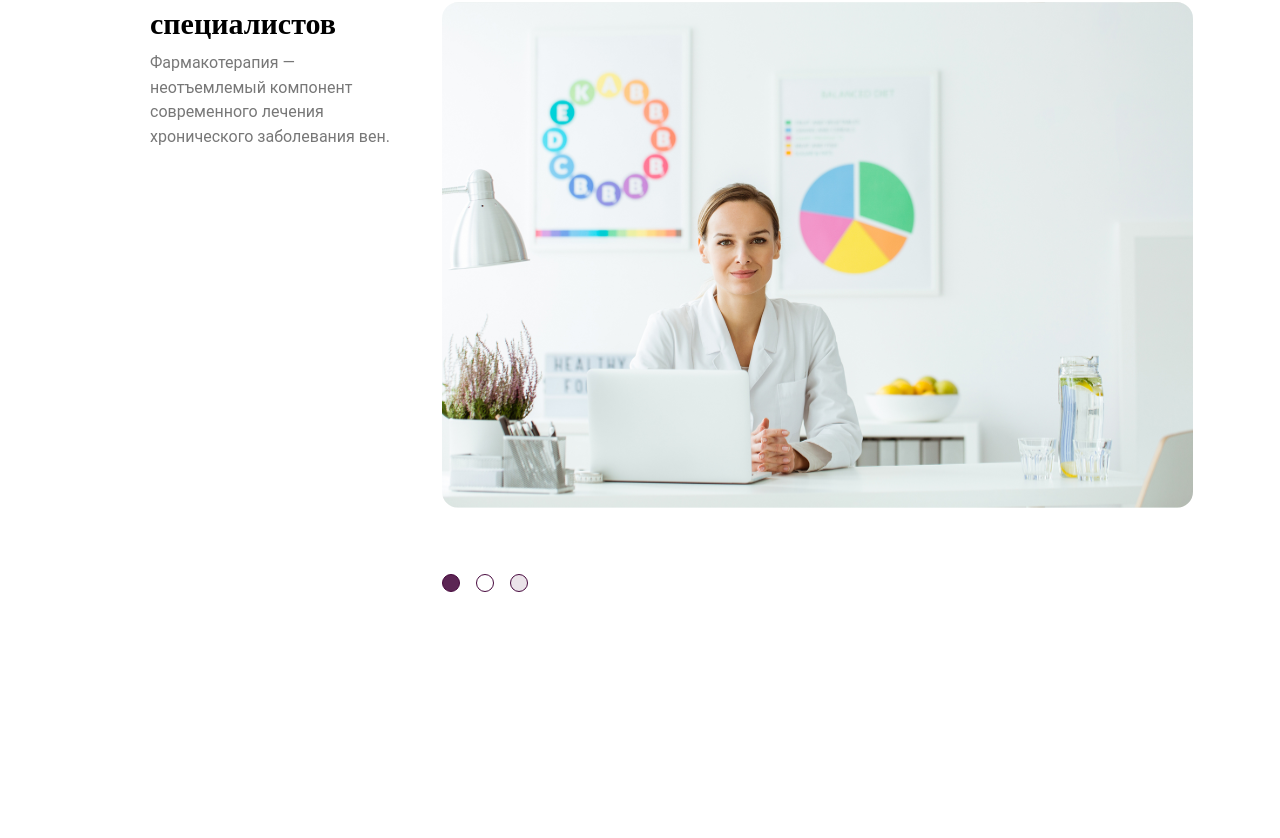
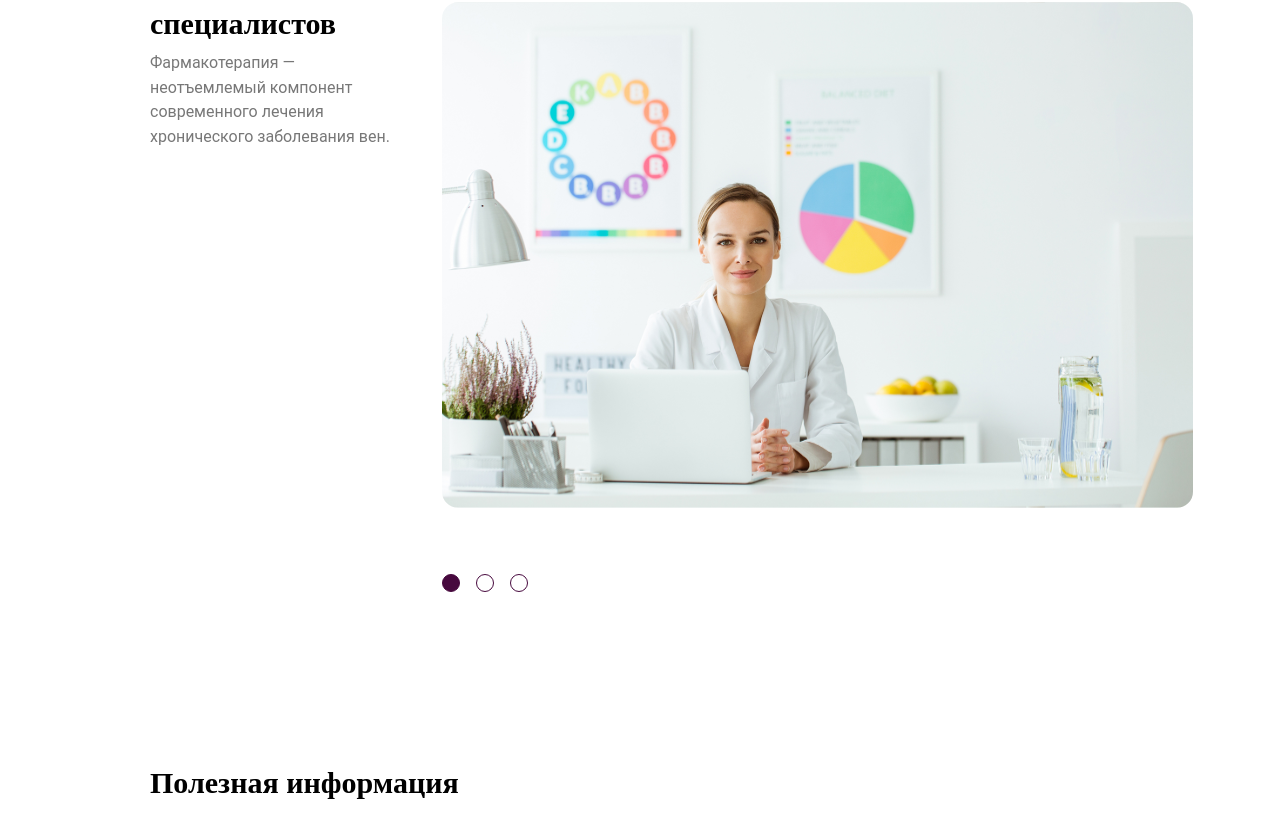
Before and after one commit to dalogsamurai/venarus-landing, a React (Create React App) app: page / in a window 1280 px wide. Shown: the part 2358-3196 px from the top of the page. Before the commit the page ends 3154 px from the top, so only its background shows below. Built offline with nearby package versions, Linux system fonts and the light colour scheme.

Commit message:
helpful wip

```diff
--- a/src/components/block.component.tsx
+++ b/src/components/block.component.tsx
@@ -3,7 +3,7 @@ import "./block.component.sass";
 
 type Props = {
   title: string;
-  description: string;
+  description?: string;
   extra?: string;
   children: any;
 };
--- /dev/null
+++ b/src/components/helpful-block.component.tsx
@@ -0,0 +1,5 @@
+import "./helpful-block.component.sass";
+
+export const HelpfulBlock = () => {
+  return <div className="helpful-block"></div>;
+};
--- /dev/null
+++ b/src/components/helpful.component.tsx
@@ -0,0 +1,5 @@
+import "./helpful.component.sass";
+
+export const Helpful = () => {
+  return <div className="helpful"></div>;
+};
--- a/src/pages/main.page.tsx
+++ b/src/pages/main.page.tsx
@@ -9,6 +9,7 @@ import { Block } from "../components/block.component";
 import { AboutList } from "../components/about-list.component";
 import { Swiper } from "../components/swiper.component";
 import "./main.page.sass";
+import { Helpful } from "../components/helpful.component";
 
 export const MainPage = () => {
   const [disclaimerVisible, setDisclaimerVisible] = useState(true);
@@ -38,6 +39,7 @@ export const MainPage = () => {
           description="Фармакотерапия — неотъемлемый компонент современного лечения хронического заболевания вен."
           children={<Swiper />}
         />
+        <Block title="Полезная информация" children={<Helpful />} />
       </div>
       <img src={iHeroBackground} alt="" className="background" />
     </>
```
Also changed, not shown: src/components/helpful-block.component.sass (added), src/components/helpful.component.sass (added).
